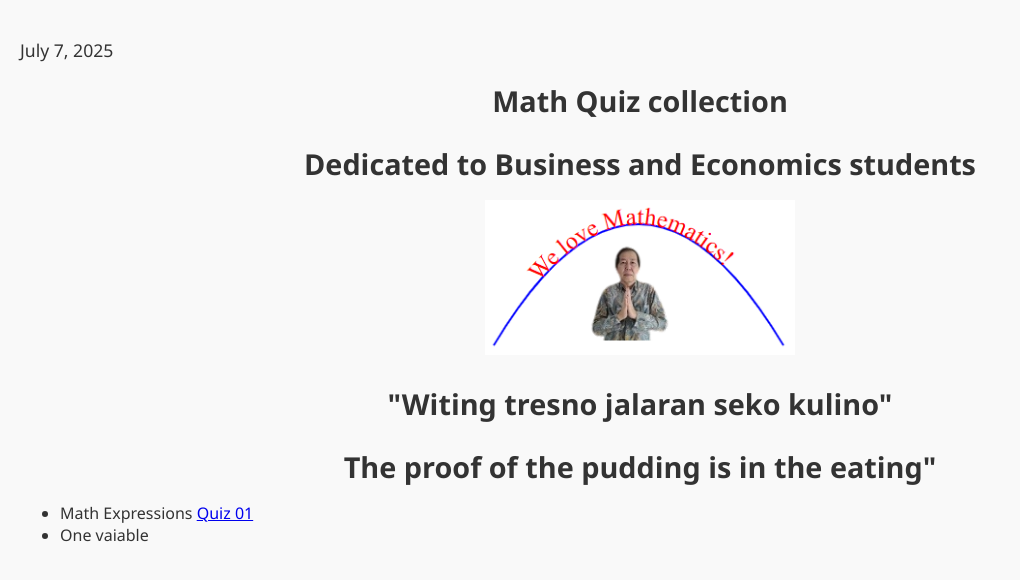
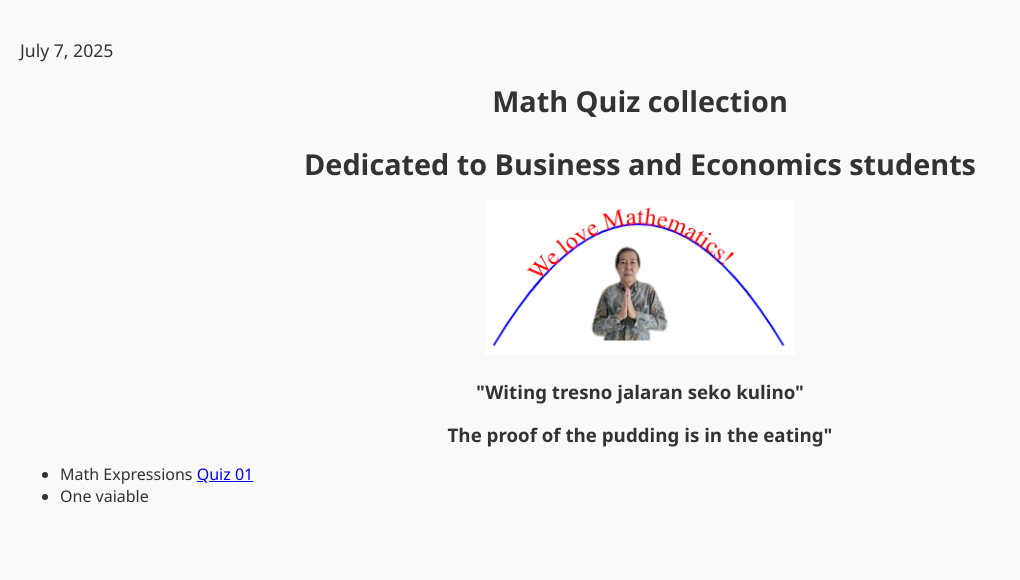
Before and after one commit to hsetio18/hsetio, a plain HTML site: page index.html in a window 1280 px wide. Shown: the whole page, without its empty margins (0-1020 px from the left). Drawn offline with Linux system fonts and the light colour scheme.

Commit message:
Update index.html

```diff
--- a/index.html
+++ b/index.html
@@ -22,8 +22,8 @@
   <p style="text-align:center;">
   <img src="gambar/hki.png" alt="My photo" style="width: 25%; height: auto;">
   </p>
-  <h2>"Witing tresno jalaran seko kulino"</h2>
-  <h2>The proof of the pudding is in the eating"</h2>
+  <h3>"Witing tresno jalaran seko kulino"</h3>
+  <h3>The proof of the pudding is in the eating"</h3>
   <ul>
     <li>Math Expressions
       <a href="sub-html/quiz.html?file=quiz-01.json&title=Math%20Expression%20Quiz-01">Quiz 01 </a>
```
